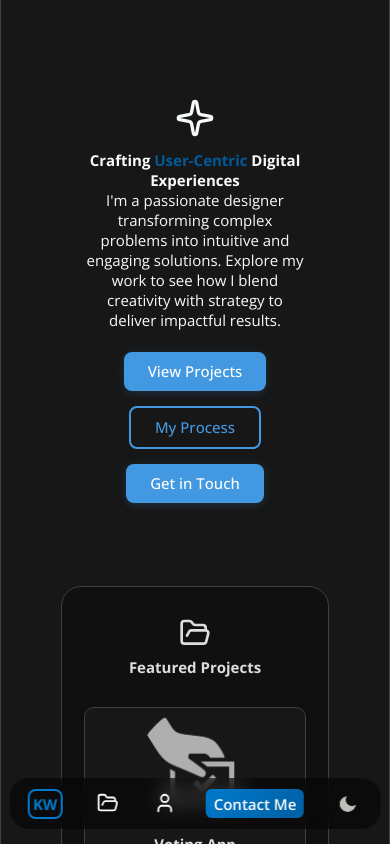
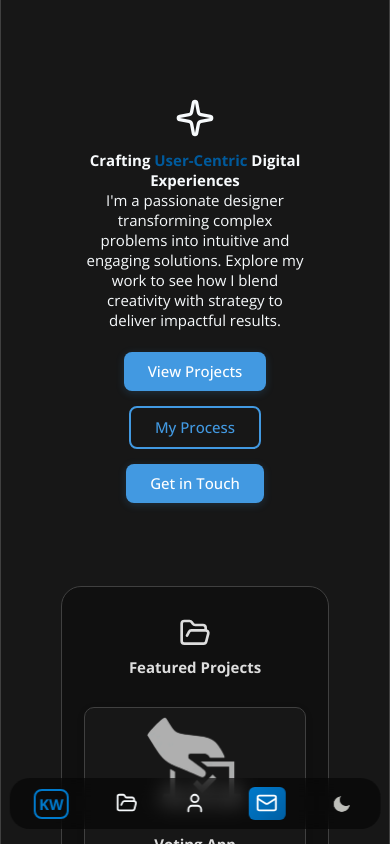
Before and after one commit to kainenw/portfolio_v2, a React (Create React App) app: page / in a window 390 px wide. Shown: the top 844 px of the page. Built offline with nearby package versions, Linux system fonts and the light colour scheme.

Commit message:
refactor: Clean up Header component for improved readability and maintainability

```diff
--- a/src/Components/Header/Header.css
+++ b/src/Components/Header/Header.css
@@ -159,6 +159,11 @@
   flex-shrink: 0; /* Prevent items from shrinking if space is tight */
 }
 
+.header-cta .contact-icon {
+  display: none; /* Hide icon by default */
+  color: #fff; /* Ensure icon color matches button text color */
+}
+
 @media (max-width: 768px) {
   .App-header {
     width: 85%;
@@ -242,7 +247,7 @@
   }
 
   .header-cta {
-    padding: 0.25rem 0.5rem;
+    padding: 0.3rem 0.5rem;
     font-size: 0.75rem;
   }
 
@@ -265,8 +270,14 @@
     /* flex-wrap: wrap; */ /* Example: allow wrapping */
   }
 
-  .header-nav-item .nav-link-text { /* Target the text span within nav items */
+  .header-nav-item .nav-link-text, /* Target the text span within nav items */
+  .header-cta .contact-text { /* Also hide contact text */
     display: none; /* Hide text labels */
+  }
+
+  .header-cta .contact-icon {
+    display: inline-block; /* Show contact icon */
+    margin-right: 0; /* Remove margin if text is hidden */
   }
 
   .header-nav-item span:first-child { /* Assuming icon is the first child span */
@@ -283,14 +294,21 @@
     height: 22px; /* Adjust icon size */
   }
 
-  .App-header button.header-nav-item { /* Target buttons like Contact and Theme toggle */
+  .App-header button.header-nav-item, /* Target buttons like Contact and Theme toggle */
+  .App-header button.header-cta { /* Ensure CTA button is also targeted for icon sizing */
     font-size: 0.8rem; /* Adjust font-size for buttons if they have text or need resizing */
     padding: 0.3rem 0.5rem; /* Adjust padding for buttons */
+    line-height: 1; /* Ensure icon is centered if text is removed */
   }
 
-  .header-cta { /* Specifically for Contact Me button text */
-    padding: 0.2rem 0.4rem;
-    font-size: 0.7rem; /* Reduced font size for "Contact Me" text */
+  .header-cta { /* Specifically for Contact Me button adjustments */
+    padding: 0.3rem 0.5rem; /* Adjust padding for icon-only button */
+    /* font-size will be inherited from .App-header button.header-nav-item or can be set here if needed */
+  }
+
+  .header-cta svg { /* Style for the contact icon itself */
+    width: 22px;
+    height: 22px;
   }
 
   .logo-text {
--- a/src/Components/Header/Header.js
+++ b/src/Components/Header/Header.js
@@ -1,6 +1,6 @@
 import React from 'react';
 import { NavLink, Link, useNavigate } from 'react-router-dom'; // Import useNavigate
-import { FolderOpen, User } from 'lucide-react';
+import { FolderOpen, User, Mail } from 'lucide-react'; // Import Mail icon
 import './Header.css';
 
 function Header(props) {
@@ -42,7 +42,8 @@ function Header(props) {
 
       {/* Contact CTA Button - Directly in App-header */}
       <button onClick={handleContactClick} className="header-cta header-nav-item">
-        Contact Me
+        <Mail size={20} className="contact-icon" />
+        <span className="contact-text">Contact Me</span>
       </button>
 
       {/* Theme Toggle Button - Directly in App-header */}
```
